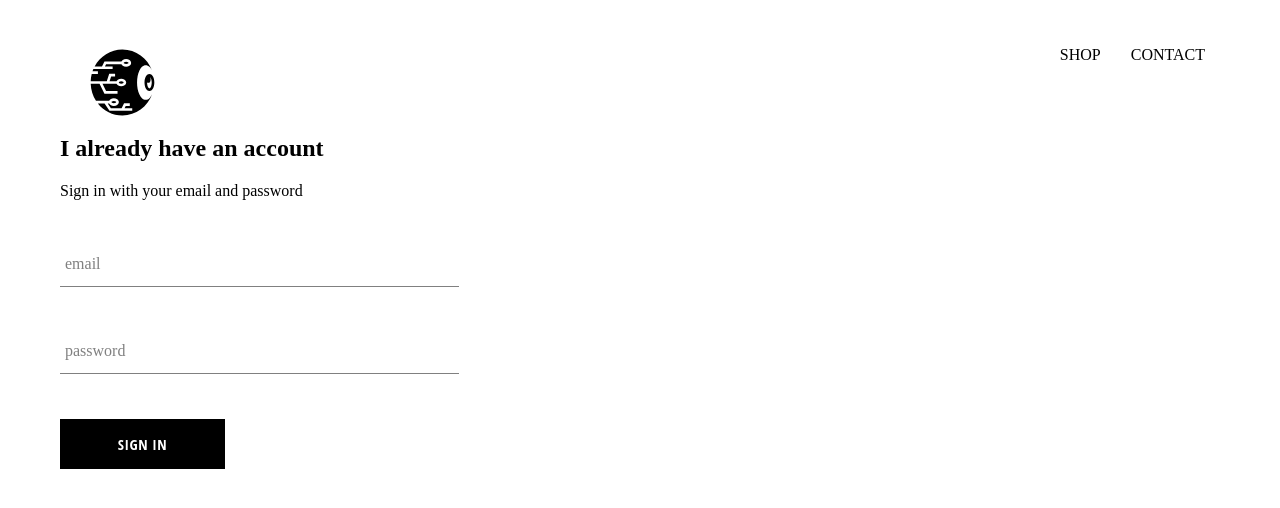
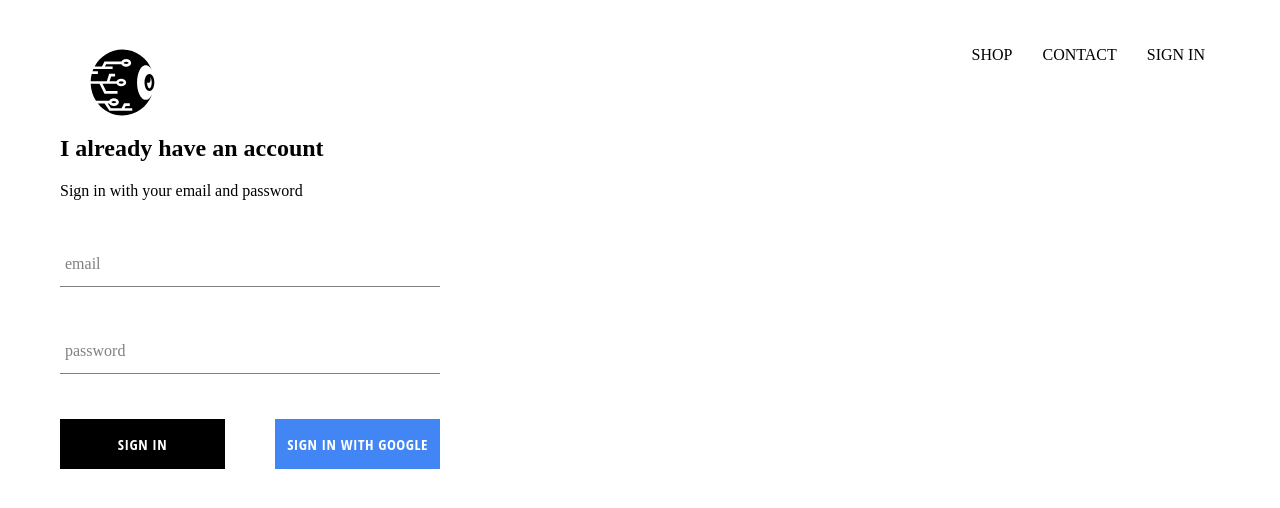
Before and after one commit to AndriiVas/cyber-clothing, a React (Create React App) app: page /signin in a window 1280 px wide. Shown: the top 508 px of the page. Built offline with nearby package versions, Linux system fonts and the light colour scheme; no server answers; a web font is replaced by a local one.

Commit message:
integrated firebase into app, sign in with googel

```diff
--- a/package.json
+++ b/package.json
@@ -6,6 +6,7 @@
     "@testing-library/jest-dom": "^5.11.4",
     "@testing-library/react": "^11.1.0",
     "@testing-library/user-event": "^12.1.10",
+    "firebase": "^8.4.1",
     "node-sass": "^5.0.0",
     "react": "^17.0.2",
     "react-dom": "^17.0.2",
--- a/src/App.css
+++ b/src/App.css
@@ -7,3 +7,7 @@ a {
   text-decoration: none;
   color: black;
 }
+
+* {
+  box-sizing: border-box;
+}
--- a/src/App.js
+++ b/src/App.js
@@ -5,14 +5,39 @@ import {Route, Switch} from 'react-router-dom';
 import ShopPage from './pages/shop/shop.component';
 import Header from './components/header/header.component';
 import SignInAndSignUpPage from './pages/sign-in-and-sing-up/sign-in-and-sing-up.component';
+import {auth} from './firebase/firebase.utils';
 
 
 
 
-function App() {
+class App extends React.Component {
+  constructor(){
+    super();
+
+    this.state = {
+      currentUser:null
+    }
+  }
+
+  unsubscribeFromAuth = null;
+
+  componentDidMount(){
+    this.unsubscribeFromAuth =auth.onAuthStateChanged(user=>{
+      this.setState({currentUser:user});
+      console.log(user);
+    });
+
+
+    }
+    componentWillUnmount() {
+      this.unsubscribeFromAuth();
+
+  }
+
+  render(){
     return (
       <div >
-    <Header/>
+      <Header currentUser={this.state.currentUser}/>
       <Switch>
         <Route exact path='/' component={HomePage}/>
         <Route  path='/shop' component={ShopPage}/>
@@ -23,4 +48,6 @@ function App() {
     );
   }
 
+}
+
 export default App;
--- a/src/components/custom-button/custom-button.component.jsx
+++ b/src/components/custom-button/custom-button.component.jsx
@@ -1,8 +1,8 @@
 import React from 'react';
 import './custom-button.styles.scss';
 
-const CustomButton = ({children, ...otherProps})=>(
-    <button className='custom-button' {...otherProps}>
+const CustomButton = ({children,isGoogleSignIn ,...otherProps})=>(
+    <button className={`${isGoogleSignIn ? 'google-sign-in' : ''} custom-button`} {...otherProps}>
         {children}
     </button>
 );
--- a/src/components/custom-button/custom-button.styles.scss
+++ b/src/components/custom-button/custom-button.styles.scss
@@ -4,7 +4,7 @@
   height: 50px;
   letter-spacing: 0.5px;
   line-height: 50px;
-  padding: 0 35px 0 35px;
+  padding: 0 12px;
   font-size: 15px;
   background-color: black;
   color: white;
@@ -19,4 +19,14 @@
     color: black;
     border: 1px solid black;
   }
+
+  &.google-sign-in {
+    background-color: #4285f4;
+    color: white;
+
+    &:hover {
+      background-color: #357ae8;
+      border: none;
+    }
+  }
 }
--- a/src/components/header/header.component.jsx
+++ b/src/components/header/header.component.jsx
@@ -2,8 +2,9 @@ import React from 'react';
 import {Link} from 'react-router-dom';
 import './header.styles.scss';
 import {ReactComponent as Logo} from '../../assets/cyber-eye-svgrepo-com.svg';
+import {auth} from '../../firebase/firebase.utils';
 
-const Header = () =>(
+const Header = ({currentUser}) =>(
 
     <div className='header'>
         <Link className='logo-container' to='/'>
@@ -16,6 +17,12 @@ const Header = () =>(
             <Link className='option' to='/shop'>
                 CONTACT
             </Link>
+            {
+                currentUser ? (<div className='option' onClick={()=>auth.signOut()}>SIGN OUT</div>) :
+                (<Link className='option' to='/signin'>
+                    SIGN IN
+                    </Link>)
+            }
         </div>
     </div>
 );
--- a/src/components/header/header.styles.scss
+++ b/src/components/header/header.styles.scss
@@ -20,6 +20,7 @@
 
     .option {
       padding: 10px 15px;
+      cursor: pointer;
     }
   }
 }
--- a/src/components/sign-in/sign-in.component.jsx
+++ b/src/components/sign-in/sign-in.component.jsx
@@ -2,6 +2,7 @@ import React from 'react';
 import './sign-in.styles.scss';
 import FormInput from '../form-input/form-input.component';
 import CustomButton from '../custom-button/custom-button.component';
+import {signInWithGoogle} from '../../firebase/firebase.utils';
 
 class SignIn extends React.Component{
     constructor(props){
@@ -36,8 +37,11 @@ class SignIn extends React.Component{
 
                 <FormInput name='password' label='password' type='password' value={this.state.password} handleChange={this.handleChange} required />
 
+                <div className='buttons'>
+                <CustomButton type='submit'>Sign In</CustomButton>
+                <CustomButton onClick={signInWithGoogle} isGoogleSignIn>Sign In With Google</CustomButton>
+                </div>
 
-                <CustomButton type='submit'>Sign In</CustomButton>
             </form>
         </div>
         )
--- a/src/components/sign-in/sign-in.styles.scss
+++ b/src/components/sign-in/sign-in.styles.scss
@@ -1,9 +1,14 @@
 .sign-in {
-  width: 30vw;
+  width: 380px;
   display: flex;
   flex-direction: column;
 
   .title {
     margin: 10px 0;
   }
+
+  .buttons {
+    display: flex;
+    justify-content: space-between;
+  }
 }
--- /dev/null
+++ b/src/firebase/firebase.utils.js
@@ -0,0 +1,25 @@
+import firebase from 'firebase/app';
+import 'firebase/firestore';
+import 'firebase/auth';
+
+const config = {
+
+        apiKey: "AIzaSyCAOs6dWrVy0--22SKKlo2_voktmMfa5E8",
+        authDomain: "crwn-db-f0937.firebaseapp.com",
+        projectId: "crwn-db-f0937",
+        storageBucket: "crwn-db-f0937.appspot.com",
+        messagingSenderId: "986766208430",
+        appId: "1:986766208430:web:1c3fa8aa25c9e7a0266c3f",
+        measurementId: "G-JG7HWTJJVB"
+      };
+
+firebase.initializeApp(config);
+
+export const auth = firebase.auth();
+export const firestore = firebase.firestore();
+
+const provider = new firebase.auth.GoogleAuthProvider();
+provider.setCustomParameters({prompt: 'select_account'});
+export const signInWithGoogle = ()=>auth.signInWithPopup(provider);
+
+export default firebase;
--- a/src/index.css
+++ b/src/index.css
@@ -1,13 +1,13 @@
 body {
   margin: 0;
-  font-family: -apple-system, BlinkMacSystemFont, 'Segoe UI', 'Roboto', 'Oxygen',
-    'Ubuntu', 'Cantarell', 'Fira Sans', 'Droid Sans', 'Helvetica Neue',
+  font-family: -apple-system, BlinkMacSystemFont, "Segoe UI", "Roboto", "Oxygen",
+    "Ubuntu", "Cantarell", "Fira Sans", "Droid Sans", "Helvetica Neue",
     sans-serif;
   -webkit-font-smoothing: antialiased;
   -moz-osx-font-smoothing: grayscale;
 }
 
 code {
-  font-family: source-code-pro, Menlo, Monaco, Consolas, 'Courier New',
+  font-family: source-code-pro, Menlo, Monaco, Consolas, "Courier New",
     monospace;
 }
```
Also changed, not shown: 1 other file (tests, documents, lock files or other folders). Lines whose indentation alone changed are shown as unchanged.
